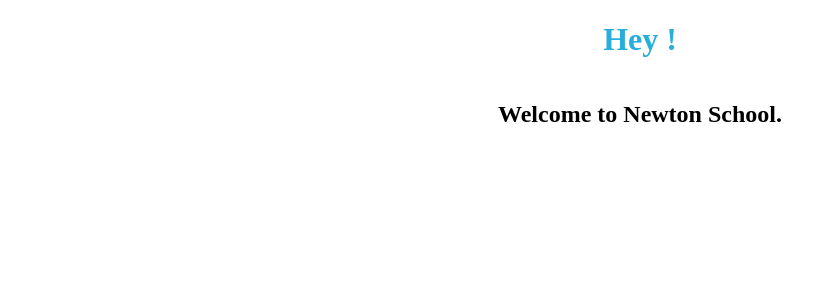
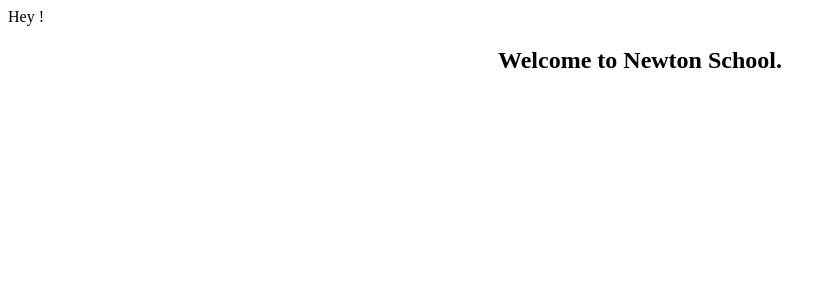
Before and after one commit to nalini793/ReactJS-What-is-virtual-dom-Introducing-JSX-Building-a-First-Custom-Functiona---mizimzix95fo, a React app: page / in a window 1280 px wide. Shown: the top 300 px of the page, without its empty margins (0-836 px from the left). Built offline with nearby package versions, Linux system fonts and the light colour scheme.

Commit message:
Update Welcome.js

```diff
--- a/src/components/Welcome.js
+++ b/src/components/Welcome.js
@@ -7,8 +7,8 @@ export default function Welcome(props){
     );
     return(
       <div>
-        <h1>Hey !<h1>{props.name}</h1>
-            </h1>
+        <div>Hey !<h1>{props.name}</h1>
+            </div>
         <h2>Welcome to Newton School.</h2>
         </div>
     )
```
